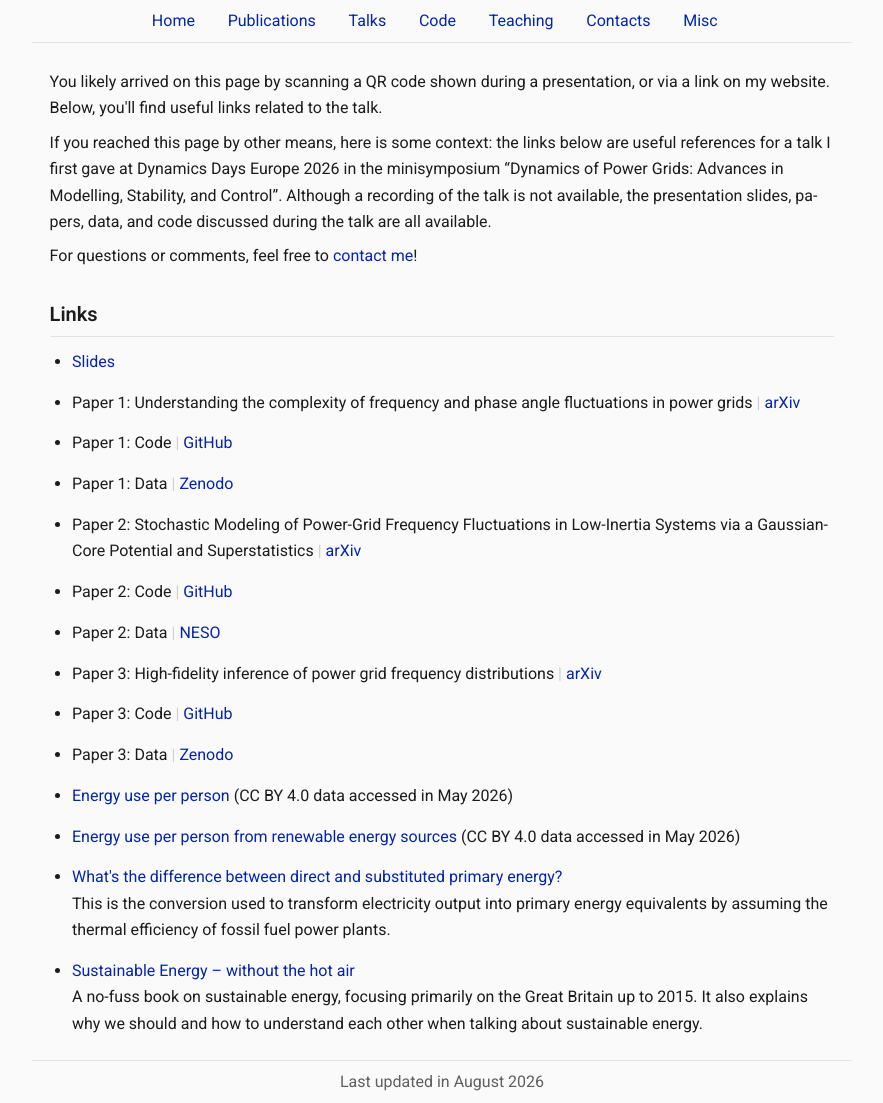
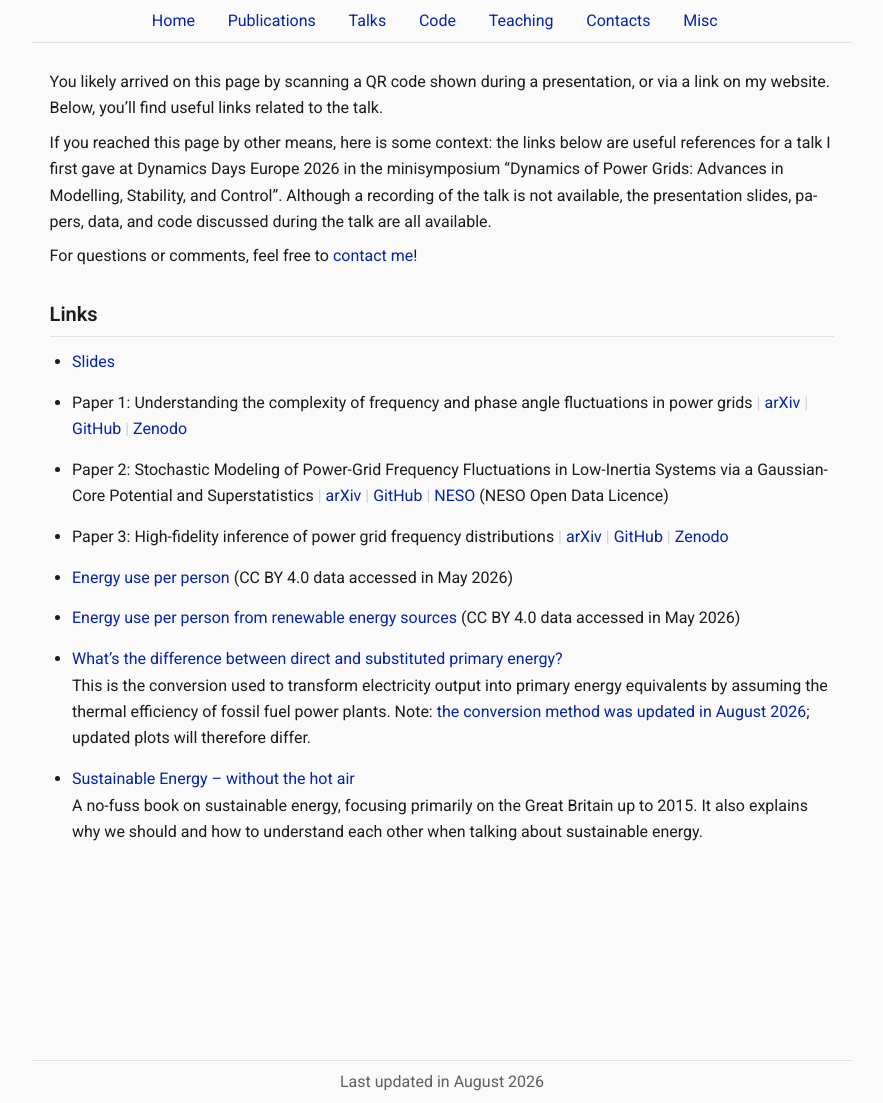
Before and after one commit to aleable/aleable.github.io, a Jekyll site: the page built from talks-src/understanding-power-grids.html, in a window 1280 px wide and 1103 px high. Shown: the whole window, without its empty margins (198-1081 px from the left). Built offline with Jekyll 4.4.1, drawn with Linux system fonts in a browser that asks for light colours.

Commit message:
fix talk info

```diff
--- a/talks-src/understanding-power-grids.html
+++ b/talks-src/understanding-power-grids.html
@@ -5,7 +5,7 @@ title: Understanding Power Grids
 <div class="content">
     <p>You likely arrived on this page by scanning a QR code shown during a presentation, or via a link
         on my website.
-        Below, you'll find useful links related to the talk.</p>
+        Below, you’ll find useful links related to the talk.</p>
     <p>If you reached this page by other means, here is some context: the links below are useful
         references for a talk I first gave at Dynamics Days Europe 2026 in the minisymposium “Dynamics
         of
@@ -21,39 +21,21 @@ title: Understanding Power Grids
         <li>
             Paper 1: Understanding the complexity of frequency and phase angle fluctuations in power
             grids <span class="sep">|</span> <a class="btn-link"
-                href="https://arxiv.org/abs/2604.03133">arXiv</a>
-        </li>
-        <li>
-            Paper 1: Code <span class="sep">|</span> <a class="btn-link"
-                href="https://github.com/aleable/power-grid-complexity">GitHub</a>
-        </li>
-        <li>
-            Paper 1: Data <span class="sep">|</span> <a class="btn-link"
+                href="https://arxiv.org/abs/2604.03133">arXiv</a> <span class="sep">|</span> <a class="btn-link"
+                href="https://github.com/aleable/power-grid-complexity">GitHub</a> <span class="sep">|</span> <a class="btn-link"
                 href="https://zenodo.org/records/19397526">Zenodo</a>
         </li>
         <li>
             Paper 2: Stochastic Modeling of Power-Grid Frequency Fluctuations in Low-Inertia Systems via
             a Gaussian-Core Potential and Superstatistics <span class="sep">|</span> <a class="btn-link"
-                href="https://arxiv.org/abs/2605.13289">arXiv</a>
-        </li>
-        <li>
-            Paper 2: Code <span class="sep">|</span> <a class="btn-link"
-                href="power-grid-complexity">GitHub</a>
-        </li>
-        <li>
-            Paper 2: Data <span class="sep">|</span> <a class="btn-link"
-                href="https://www.neso.energy/data-portal/system-frequency-data">NESO</a>
+                href="https://arxiv.org/abs/2605.13289">arXiv</a> <span class="sep">|</span> <a class="btn-link"
+                href="power-grid-complexity">GitHub</a> <span class="sep">|</span> <a class="btn-link"
+                href="https://www.neso.energy/data-portal/system-frequency-data">NESO</a> (NESO Open Data Licence)
         </li>
         <li>
             Paper 3: High-fidelity inference of power grid frequency distributions <span class="sep">|</span> <a class="btn-link"
-                href="https://arxiv.org/abs/2607.28232">arXiv</a>
-        </li>
-                <li>
-            Paper 3: Code <span class="sep">|</span> <a class="btn-link"
-                href="https://github.com/aleable/power-grid-inference">GitHub</a>
-        </li>
-        <li>
-            Paper 3: Data <span class="sep">|</span> <a class="btn-link"
+                href="https://arxiv.org/abs/2607.28232">arXiv</a> <span class="sep">|</span> <a class="btn-link"
+                href="https://github.com/aleable/power-grid-inference">GitHub</a> <span class="sep">|</span> <a class="btn-link"
                 href="https://zenodo.org/records/21461024">Zenodo</a>
         </li>
         <li>
@@ -66,12 +48,12 @@ title: Understanding Power Grids
             2026)
         </li>
         <li>
-            <a href="https://ourworldindata.org/energy-substitution-method">What's the difference
+            <a href="https://ourworldindata.org/energy-substitution-method">What’s the difference
                 between direct and substituted primary energy?</a><br />
             This is the conversion used to
             transform
             electricity output into primary energy equivalents by assuming the thermal efficiency of
-            fossil fuel power plants.
+            fossil fuel power plants. Note: <a href="https://ourworldindata.org/primary-energy-measurement-change">the conversion method was updated in August 2026</a>; updated plots will therefore differ.
         </li>
         <li>
             <a href="https://www.withouthotair.com/">Sustainable Energy –
--- a/talks.html
+++ b/talks.html
@@ -12,9 +12,9 @@ title: Talks
                     grids</strong>
             <ul class="nospace">
                 <li>Dynamics Days Europe, Lisbon, PT (2026) <span class="btn-link-gray">v2</span></li>
-                <li>3rd British NetSci Symposium, King's College, London, UK (2026) <span
+                <li>3rd British NetSci Symposium, King’s College, London, UK (2026) <span
                         class="btn-link-gray">v1 short</span></li>
-                <li>Workshop “Statistical Physics Methods for Sustainable Energy Systems”,
+                <li>Workshop Statistical Physics Methods for Sustainable Energy Systems,
                     Stellenbosch, ZA
                     (2026) <span class="btn-link-gray">v1 long</span></li>
                 <li>Seminar at the University of the Free State, Bloemfontein, ZA (2026) <span
@@ -59,7 +59,7 @@ title: Talks
                         href="https://iopscience.iop.org/article/10.1088/1742-5468/ad343b">our paper</a>. My
                     intended point was different and simpler.
                     Specifically, a hypergraph generally induces a factor graph that differs from the
-                    hypergraph's clique expansion.
+                    hypergraph’s clique expansion.
                 </p>
             </div>
             </p>
```
Also changed, not shown: misc.html (+7 -3 lines).
